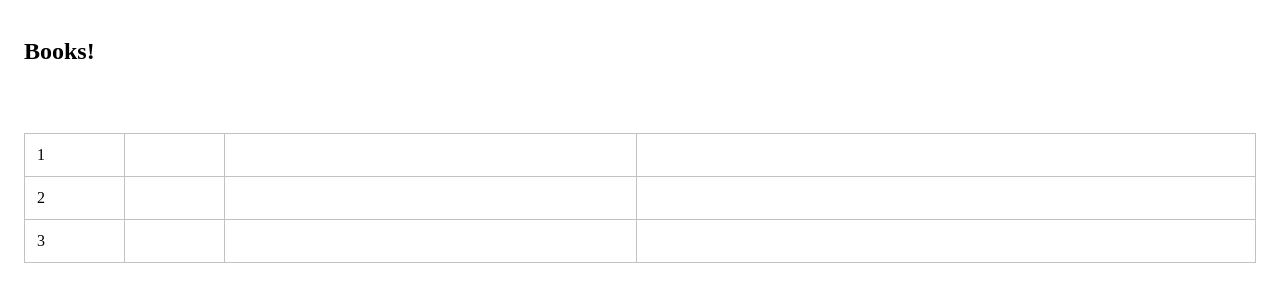
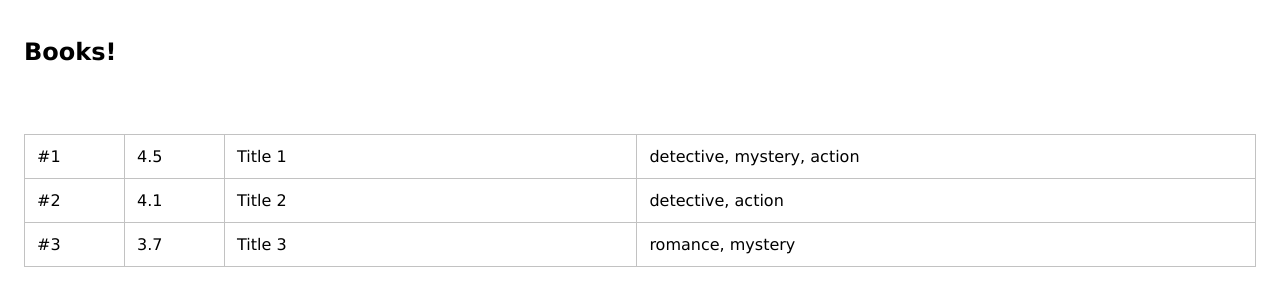
Before and after one commit to Okyvait/books-react-mobx, a React (Vite) app: page / in a window 1280 px wide. Shown: the top 306 px of the page. Built offline with nearby package versions, Linux system fonts and the light colour scheme.

Commit message:
add book store and model; fix eslint

```diff
--- a/package.json
+++ b/package.json
@@ -3,7 +3,8 @@
   "version": "0.0.1",
   "scripts": {
     "start": "parcel",
-    "build": "parcel build"
+    "build": "parcel build",
+    "lint": "eslint . --ext .ts,.tsx --fix"
   },
   "repository": {
     "type": "git",
@@ -12,6 +13,7 @@
   "author": "okyvait",
   "dependencies": {
     "mobx": "^6.7.0",
+    "mobx-react-lite": "^3.4.0",
     "react": "^18.2.0",
     "react-dom": "^18.2.0",
     "typescript": "^4.9.4"
--- a/src/components/book-list/book-list-item.tsx
+++ b/src/components/book-list/book-list-item.tsx
@@ -1,14 +1,17 @@
 import * as classes from './book-list.module.css';
+import { IBook } from '../../models/book-model';
 
-interface BookListItemProps {
-    book
+interface IBookListItemProps {
+    book: IBook;
+    index: number;
 }
 
-export function BookListItem({ book }: BookListItemProps) {
+export function BookListItem({ book, index }: IBookListItemProps) {
+    const { rating, title, genres } = book;
     return <div className={classes.item}>
-        <div className={classes.bookWrap}>{book}</div>
-        <div className={classes.bookWrap}></div>
-        <div className={classes.bookWrap}></div>
-        <div className={classes.bookWrap}></div>
-    </div>
+        <div className={classes.bookWrap}>#{index}</div>
+        <div className={classes.bookWrap}>{rating}</div>
+        <div className={classes.bookWrap}>{title}</div>
+        <div className={classes.bookWrap}>{genres?.map((g, i) => <span key={g}>{g}{i === genres.length - 1 ? '' : ','} </span>)}</div>
+    </div>;
 }
--- a/src/components/book-list/book-list.tsx
+++ b/src/components/book-list/book-list.tsx
@@ -1,9 +1,13 @@
+import { useContext } from 'react';
 import { BookListItem } from './book-list-item';
+import { observer } from 'mobx-react-lite';
+import { BooksStoreContext } from '../../store/books-store';
 import * as styles from './book-list.module.css';
 
-export function BookList() {
-    const books = [1, 2, 3];
+export const BookList = observer(() => {
+    const booksStore = useContext(BooksStoreContext);
+
     return <div className={styles.list}>
-        {books.map(b => <BookListItem key={b} book={b}></BookListItem>)}
-    </div>
-}
+        {booksStore.books.map((book, i) => <BookListItem index={i + 1} key={book.id} book={book}></BookListItem>)}
+    </div>;
+});
--- a/src/components/topbar/topbar.tsx
+++ b/src/components/topbar/topbar.tsx
@@ -3,5 +3,5 @@ import * as styles from './topbar.module.css';
 export function TopBar() {
     return <header className={styles.header}>
         <h2>Books!</h2>
-    </header>
+    </header>;
 }
--- a/src/global-styles.module.css
+++ b/src/global-styles.module.css
@@ -16,4 +16,5 @@
 
 body {
     margin: 0;
+    font-family: MS Sans Serif, Geneva, sans-serif;
 }
--- a/src/index.tsx
+++ b/src/index.tsx
@@ -2,5 +2,5 @@ import { createRoot } from 'react-dom/client';
 import { App } from './app';
 
 const container = document.getElementById('app');
-const root = createRoot(container)
+const root = createRoot(container);
 root.render(<App />);
--- /dev/null
+++ b/src/models/book-model.ts
@@ -0,0 +1,17 @@
+export interface IBook {
+    id: string;
+    rating: number;
+    title: string;
+    genres: string[];
+}
+
+export class BookModel implements IBook {
+    id: string;
+    rating: number;
+    title: string;
+    genres: string[];
+
+    constructor(params: IBook) {
+        Object.assign(this, params);
+    }
+}
--- /dev/null
+++ b/src/store/books-store.ts
@@ -0,0 +1,24 @@
+import { makeAutoObservable } from 'mobx';
+import { createContext } from 'react';
+import { BookModel } from '../models/book-model';
+
+class BooksStore {
+    books: BookModel[] = [];
+
+    constructor() {
+        makeAutoObservable(this);
+        this.loadBooks();
+    }
+
+    loadBooks() {
+        const books = [
+            { id: '311', rating: 4.5, title: 'Title 1', genres: ['detective', 'mystery', 'action'] },
+            { id: '312', rating: 4.1, title: 'Title 2', genres: ['detective', 'action'] },
+            { id: '313', rating: 3.7, title: 'Title 3', genres: ['romance', 'mystery'] },
+        ];
+
+        this.books = books.map(b => new BookModel(b));
+    }
+}
+
+export const BooksStoreContext = createContext(new BooksStore());
```
Also changed, not shown: tsconfig.json (added, +8 -0 lines), 2 other files (tests, documents, lock files or other folders).
